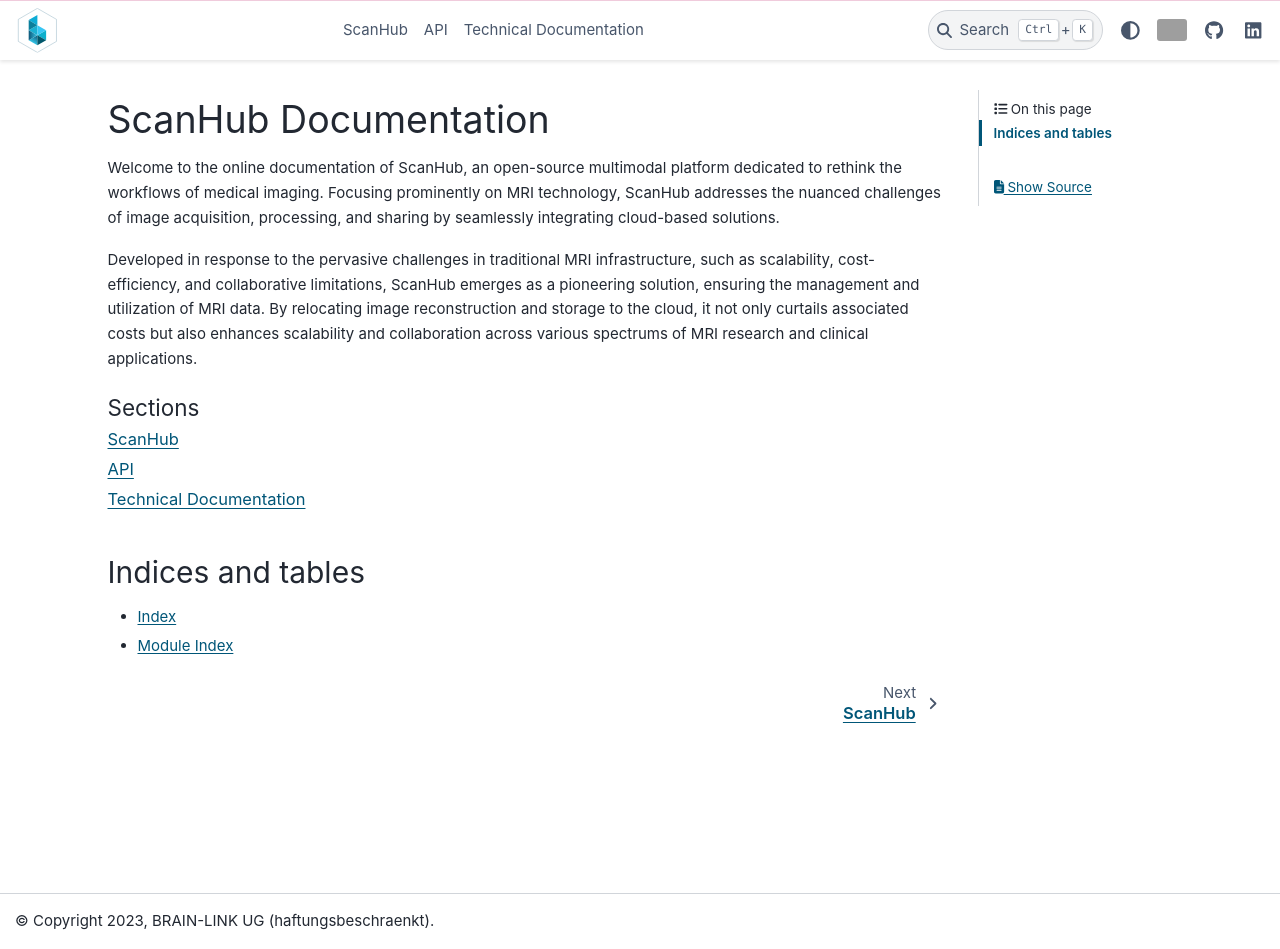
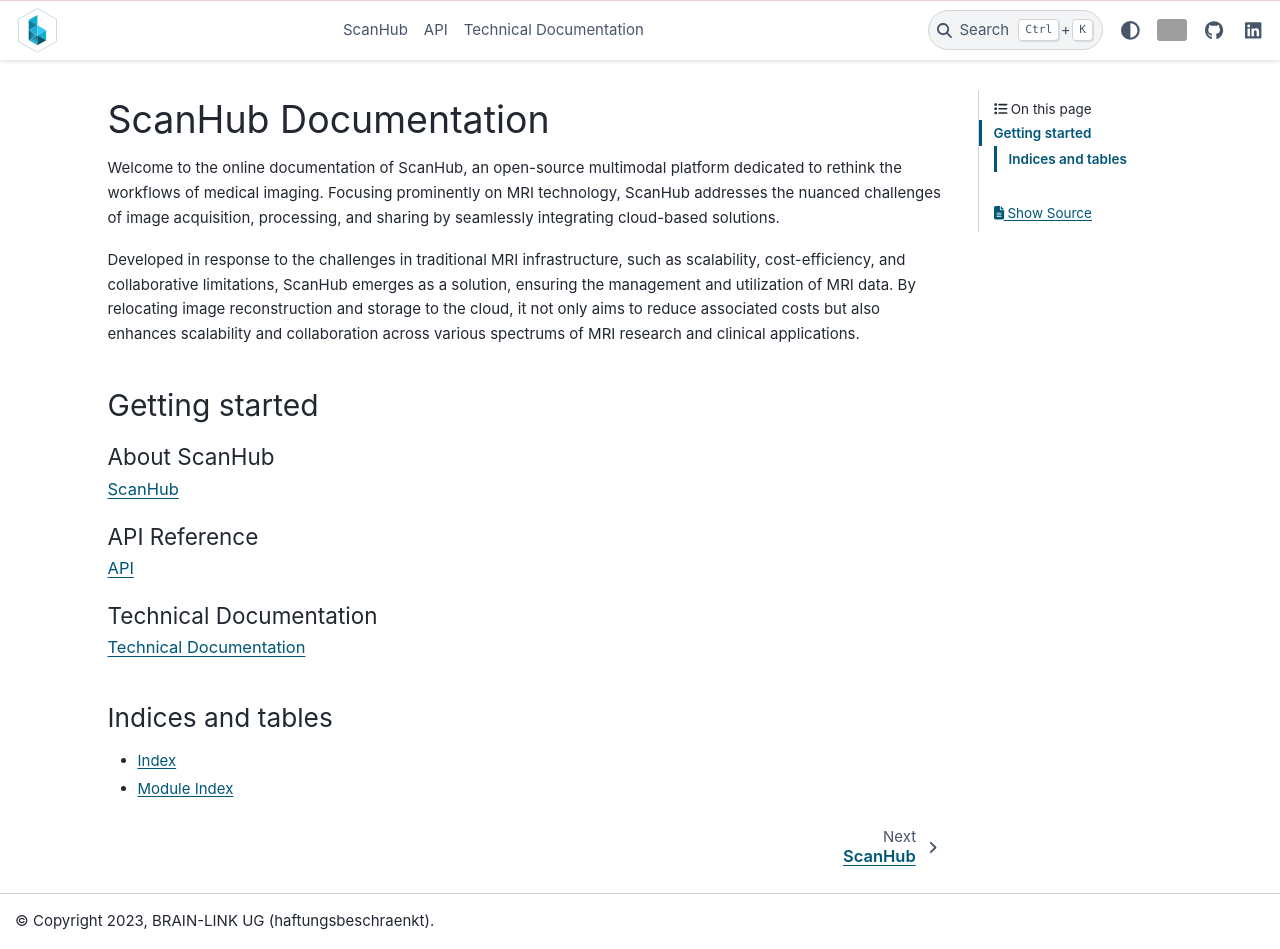
Before and after one commit to brain-link/scanhub, a Sphinx documentation site: the page built from docs/source/index.rst, in a window 1280 px wide and 949 px high. Built offline with Sphinx 7.4.7 and the PyData theme 0.15.4, drawn with Linux system fonts in a browser that asks for light colours; grey boxes are pictures that could not be loaded.

Commit message:
update index

```diff
--- a/docs/source/index.rst
+++ b/docs/source/index.rst
@@ -6,22 +6,32 @@
 
 Welcome to the online documentation of ScanHub, an open-source multimodal platform dedicated to rethink the workflows of medical imaging. Focusing prominently on MRI technology, ScanHub addresses the nuanced challenges of image acquisition, processing, and sharing by seamlessly integrating cloud-based solutions.
 
-Developed in response to the pervasive challenges in traditional MRI infrastructure, such as scalability, cost-efficiency, and collaborative limitations, ScanHub emerges as a pioneering solution, ensuring the management and utilization of MRI data. By relocating image reconstruction and storage to the cloud, it not only curtails associated costs but also enhances scalability and collaboration across various spectrums of MRI research and clinical applications.
+Developed in response to the challenges in traditional MRI infrastructure, such as scalability, cost-efficiency, and collaborative limitations, ScanHub emerges as a solution, ensuring the management and utilization of MRI data. By relocating image reconstruction and storage to the cloud, it not only aims to reduce associated costs but also enhances scalability and collaboration across various spectrums of MRI research and clinical applications.
 
+Getting started
+---------------
 
 .. toctree::
    :maxdepth: 1
-   :caption: Sections
+   :caption: About ScanHub
 
    introduction
 
+.. toctree::
+   :maxdepth: 1
+   :caption: API Reference
+
    scanhub_api
+
+.. toctree::
+   :maxdepth: 1
+   :caption: Technical Documentation
 
    scanhub_techdoc
 
 
 Indices and tables
-------------------
+==================
 
 * :ref:`genindex`
 * :ref:`modindex`
```
